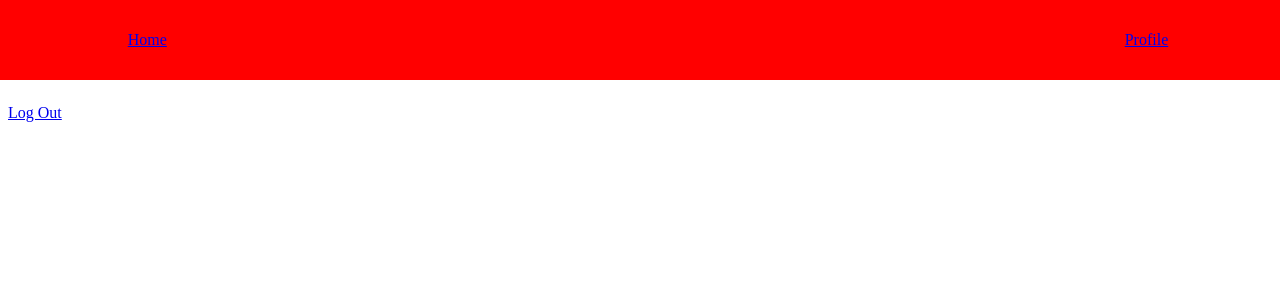
After one commit to Suchy702/cheskers, a Django app: page /accounts/profile/ in a window 1280 px wide. The commit adds this page. Shown: the top 300 px of the page. Run offline with Django 4.2, Linux system fonts and the light colour scheme; the visitor is signed in with stand-in values (Sample User, id 1).

Commit message:
Add profile page

```diff
--- a/accounts/templates/registration/login.html
+++ b/accounts/templates/registration/login.html
@@ -8,5 +8,10 @@
   {% csrf_token %}
   {{ form.as_p }}
   <button type="submit">Log In</button>
+
+  <br>
+  or
+  <br>
+  <a href="{% url 'signup' %}">Sign up</a>
 </form>
 {% endblock %}
--- /dev/null
+++ b/accounts/templates/registration/profile.html
@@ -0,0 +1,7 @@
+{% extends 'cheskers/base.html' %}
+
+{% block title %}Profile{% endblock %}
+
+{% block content %}
+    <p><a href="{% url 'logout' %}">Log Out</a></p>
+{% endblock %}
--- a/accounts/urls.py
+++ b/accounts/urls.py
@@ -1,8 +1,10 @@
 from django.urls import path
+from django.views.generic.base import TemplateView
 
-from .views import SignUpView
+from .views import SignUpView, ProfileView
 
 
 urlpatterns = [
     path("signup/", SignUpView.as_view(), name="signup"),
+    path('profile/', ProfileView.as_view(), name="profile")
 ]
--- a/accounts/views.py
+++ b/accounts/views.py
@@ -1,10 +1,15 @@
 from django.contrib.auth.forms import UserCreationForm
+from django.contrib.auth.mixins import LoginRequiredMixin
+from django.views.generic.base import TemplateView
 from django.urls import reverse_lazy
 from django.views import generic
+
 from cheskers.mixins import LoginForbiddenMixin
-
 
 class SignUpView(LoginForbiddenMixin, generic.CreateView):
     form_class = UserCreationForm
     success_url = reverse_lazy("login")
     template_name = "registration/signup.html"
+
+class ProfileView(LoginRequiredMixin, TemplateView):
+    template_name = "registration/profile.html"
--- a/cheskers/templates/cheskers/home.html
+++ b/cheskers/templates/cheskers/home.html
@@ -10,6 +10,5 @@
   {% else %}
     <p>You are not logged in</p>
     <a href="{% url 'login' %}">Log In</a>
-    <a href="{% url 'signup' %}">Sign up</a>
 {% endif %}
 {% endblock %}
--- a/cheskers/templates/cheskers/navbar.html
+++ b/cheskers/templates/cheskers/navbar.html
@@ -1,11 +1,13 @@
 <nav>
-    <div></div>
+    <div>
+        <a href="{% url 'home' %}">Home</a>
+    </div>
     <div></div>
     <div></div>
     <div></div>
     <div>
         {% if user.is_authenticated %}
-            <a href="{% url 'logout' %}">Profile</a>
+            <a href="{% url 'profile' %}">Profile</a>
         {% else %}
             <a href="{% url 'login' %}">Log In</a>
         {% endif %}
```
